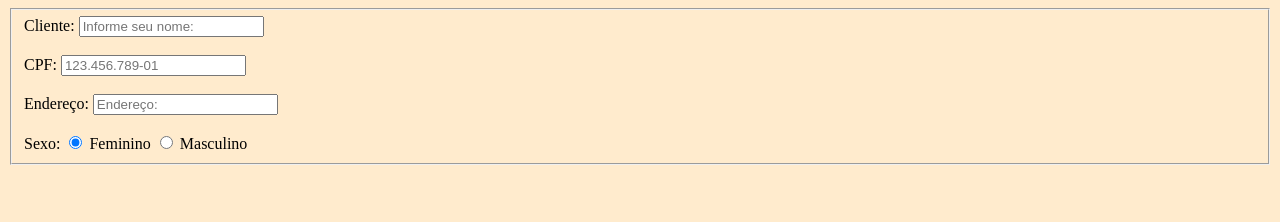
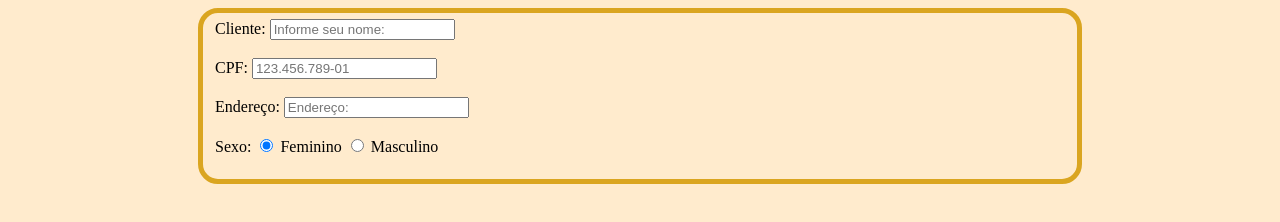
Before and after one commit to joaoarthurgoncalves/Web, a plain HTML site: page PastaHTML/Aulas/FormularioECadastro/Cadastro.html in a window 1280 px wide. Drawn offline with Linux system fonts and the light colour scheme.

Commit message:
Update Cadastro.css

```diff
--- a/PastaHTML/Aulas/FormularioECadastro/Cadastro.css
+++ b/PastaHTML/Aulas/FormularioECadastro/Cadastro.css
@@ -1,3 +1,11 @@
 body {
     background-color: blanchedalmond;
 }
+
+form fieldset {
+    width: 850px;
+    height: 150px;
+    margin: 0 auto;
+    border: 5px solid goldenrod;
+    border-radius: 20px;
+}
```
